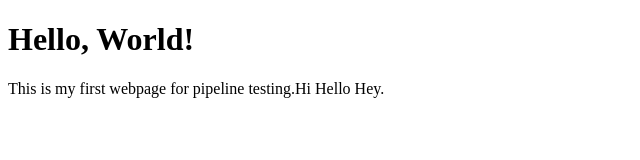
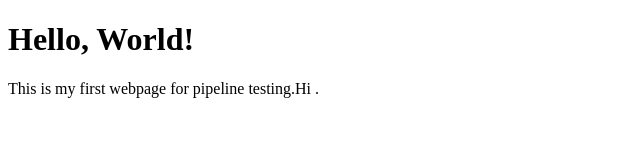
Before and after one commit to decoymaster/testing-pipe, a plain HTML site: page index.html in a window 1280 px wide. Shown: the full height of the page, 0-640 px from the left. Drawn offline with Linux system fonts and the light colour scheme.

Commit message:
extra words

```diff
--- a/index.html
+++ b/index.html
@@ -7,6 +7,6 @@
 </head>
 <body>
     <h1>Hello, World!</h1>
-    <p>This is my first webpage for pipeline testing.Hi Hello Hey.</p>
+    <p>This is my first webpage for pipeline testing.Hi .</p>
 </body>
 </html>
```
